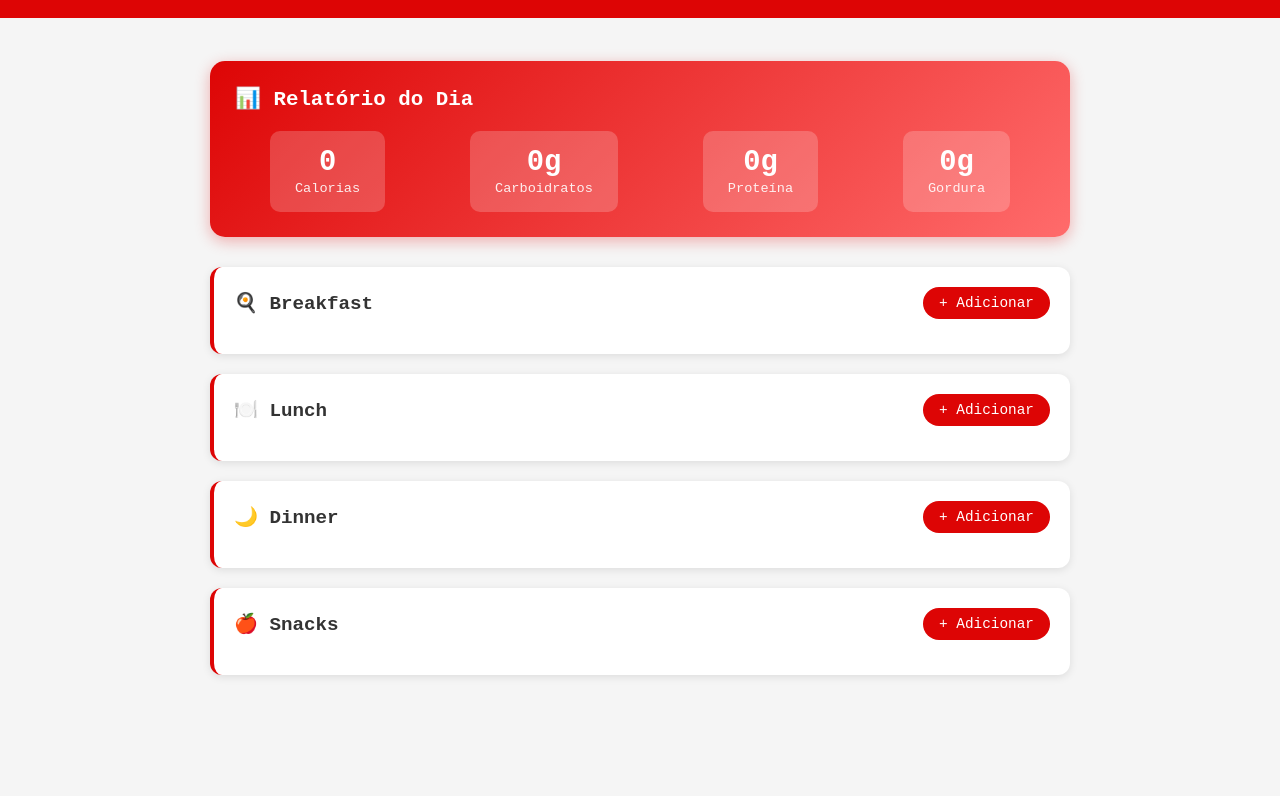
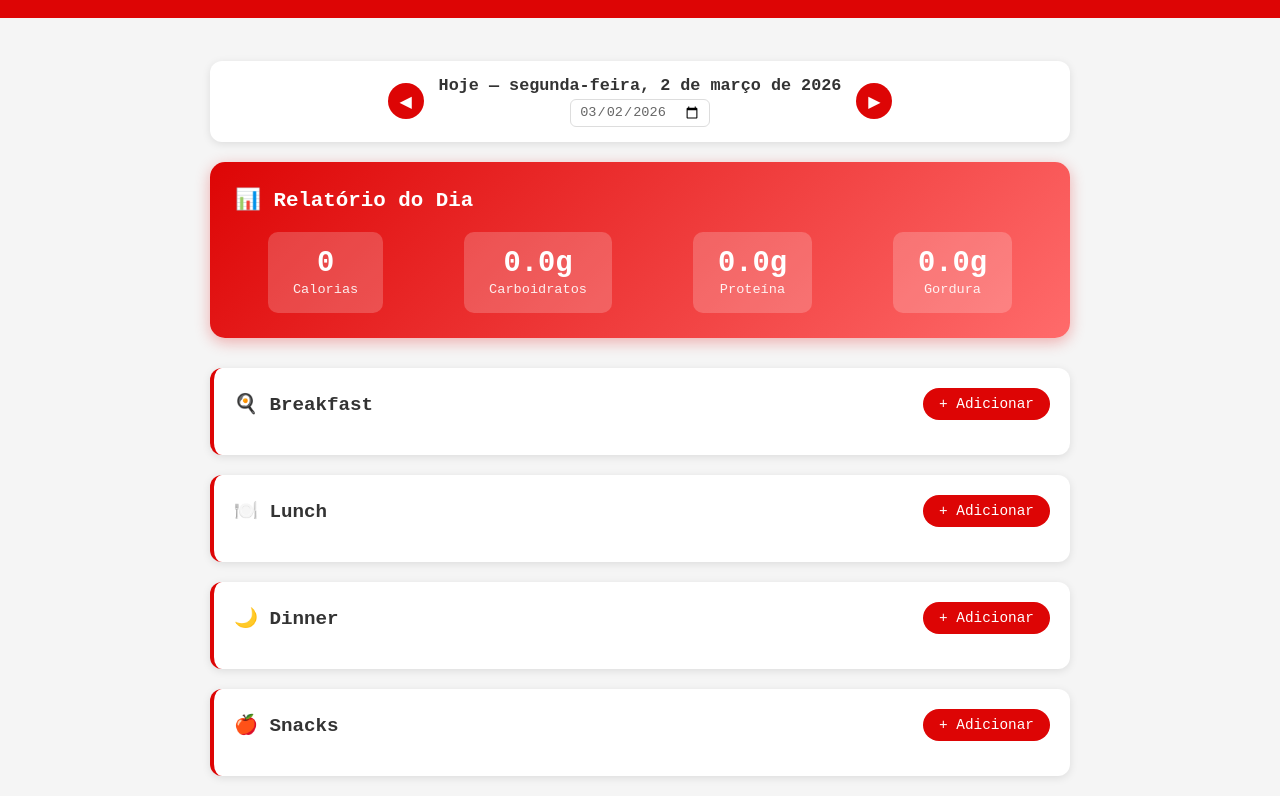
Before and after one commit to Hotto-Fraga/Daily-Meal-Hotto, a website: page home.html in a window 1280 px wide. Shown: the part 59-855 px from the top of the page. Before the commit the page ends 800 px from the top, so only its background shows below. Drawn offline with Linux system fonts and the light colour scheme.

Commit message:
Adicionar calendário com histórico diário e persistência localStorage

```diff
--- a/app.js
+++ b/app.js
@@ -16,6 +16,8 @@ app.use(express.static(__dirname));
 app.get('/', (req, res) => {
     res.sendFile(path.join(__dirname, 'home.html'));
 });
+
+// Rota para obter o IP do cliente
 app.get('/ip', async (req, res) => {
   try {
     const response = await fetch('https://api.ipify.org?format=json');
--- a/app/addfood.js
+++ b/app/addfood.js
@@ -1,11 +1,85 @@
-// Variáveis globais para gerenciar refeições
+// ==================== GESTÃO DE DATAS ====================
+
+// Data selecionada (formato YYYY-MM-DD)
+let selectedDate = getTodayString();
 let currentMeal = '';
-const meals = {
-    breakfast: [],
-    lunch: [],
-    dinner: [],
-    snacks: []
-};
+let meals = { breakfast: [], lunch: [], dinner: [], snacks: [] };
+
+function getTodayString() {
+    const today = new Date();
+    return today.toISOString().split('T')[0];
+}
+
+function formatDateLabel(dateStr) {
+    const today = getTodayString();
+    const date = new Date(dateStr + 'T12:00:00');
+    const options = { weekday: 'long', day: 'numeric', month: 'long', year: 'numeric' };
+    const formatted = date.toLocaleDateString('pt-BR', options);
+
+    if (dateStr === today) return `Hoje — ${formatted}`;
+
+    const yesterday = new Date();
+    yesterday.setDate(yesterday.getDate() - 1);
+    if (dateStr === yesterday.toISOString().split('T')[0]) return `Ontem — ${formatted}`;
+
+    return formatted;
+}
+
+function changeDate(offset) {
+    const date = new Date(selectedDate + 'T12:00:00');
+    date.setDate(date.getDate() + offset);
+    selectedDate = date.toISOString().split('T')[0];
+    document.getElementById('date-picker').value = selectedDate;
+    refreshUI();
+}
+
+function loadDate(dateStr) {
+    selectedDate = dateStr;
+    refreshUI();
+}
+
+function refreshUI() {
+    document.getElementById('current-date-label').textContent = formatDateLabel(selectedDate);
+    document.getElementById('date-picker').value = selectedDate;
+    meals = loadMealsFromStorage(selectedDate);
+    ['breakfast', 'lunch', 'dinner', 'snacks'].forEach(m => updateMealList(m));
+    updateTotals();
+    updateAddButtons();
+}
+
+// Desativar botões "Adicionar" para dias passados (opcional: remover se quiser editar o passado)
+function updateAddButtons() {
+    const isEditable = true; // mude para (selectedDate === getTodayString()) se quiser bloquear dias passados
+    document.querySelectorAll('.add-btn').forEach(btn => {
+        btn.disabled = !isEditable;
+        btn.style.opacity = isEditable ? '1' : '0.4';
+    });
+}
+
+// ==================== LOCALSTORAGE ====================
+
+function getStorageKey(dateStr) {
+    return `meals_${dateStr}`;
+}
+
+function saveMealsToStorage() {
+    localStorage.setItem(getStorageKey(selectedDate), JSON.stringify(meals));
+    // Guardar lista de datas com dados
+    const dates = JSON.parse(localStorage.getItem('meal_dates') || '[]');
+    if (!dates.includes(selectedDate)) {
+        dates.push(selectedDate);
+        dates.sort();
+        localStorage.setItem('meal_dates', JSON.stringify(dates));
+    }
+}
+
+function loadMealsFromStorage(dateStr) {
+    const data = localStorage.getItem(getStorageKey(dateStr));
+    if (data) return JSON.parse(data);
+    return { breakfast: [], lunch: [], dinner: [], snacks: [] };
+}
+
+// ==================== MODAL & ALIMENTOS ====================
 
 function openAddFood(meal) {
     currentMeal = meal;
@@ -41,6 +115,7 @@ function addFoodManual() {
 
     const food = { name, calories, carbs, protein, fat };
     meals[currentMeal].push(food);
+    saveMealsToStorage();
     updateMealList(currentMeal);
     updateTotals();
     closeModal();
@@ -63,6 +138,7 @@ function updateMealList(meal) {
 
 function removeFood(meal, index) {
     meals[meal].splice(index, 1);
+    saveMealsToStorage();
     updateMealList(meal);
     updateTotals();
 }
@@ -84,6 +160,8 @@ function updateTotals() {
     document.getElementById('total-protein').textContent = totalProtein.toFixed(1) + 'g';
     document.getElementById('total-fat').textContent = totalFat.toFixed(1) + 'g';
 }
+
+// ==================== PESQUISA API ====================
 
 async function searchFood() {
     const query = document.getElementById('food-search').value;
@@ -122,7 +200,6 @@ async function searchFood() {
 }
 
 function selectFood(name, description) {
-    // Parse description: "Per 100g - Calories: 52kcal | Fat: 0.17g | Carbs: 13.81g | Protein: 0.26g"
     const calories = parseFloat(description.match(/Calories:\s*([\d.]+)/)?.[1]) || 0;
     const fat = parseFloat(description.match(/Fat:\s*([\d.]+)/)?.[1]) || 0;
     const carbs = parseFloat(description.match(/Carbs:\s*([\d.]+)/)?.[1]) || 0;
@@ -130,7 +207,14 @@ function selectFood(name, description) {
 
     const food = { name, calories, carbs, protein, fat };
     meals[currentMeal].push(food);
+    saveMealsToStorage();
     updateMealList(currentMeal);
     updateTotals();
     closeModal();
 }
+
+// ==================== INICIALIZAÇÃO ====================
+
+document.addEventListener('DOMContentLoaded', () => {
+    refreshUI();
+});
--- a/home.html
+++ b/home.html
@@ -13,6 +13,16 @@
     </div>
 
     <div class="main-container">
+        <!-- Calendário / Seletor de Data -->
+        <div class="calendar-container">
+            <button class="cal-nav-btn" onclick="changeDate(-1)">&#9664;</button>
+            <div class="date-display">
+                <span id="current-date-label"></span>
+                <input type="date" id="date-picker" onchange="loadDate(this.value)">
+            </div>
+            <button class="cal-nav-btn" onclick="changeDate(1)">&#9654;</button>
+        </div>
+
         <!-- Relatório Nutricional -->
         <div class="report-container">
             <h2>📊 Relatório do Dia</h2>
--- a/style.css
+++ b/style.css
@@ -40,6 +40,66 @@ body {
     max-width: 900px;
     margin-left: auto;
     margin-right: auto;
+}
+
+/* Calendario / Seletor de Data */
+.calendar-container {
+    display: flex;
+    align-items: center;
+    justify-content: center;
+    gap: 15px;
+    margin-bottom: 20px;
+    background: #ffffff;
+    padding: 15px 20px;
+    border-radius: 12px;
+    box-shadow: 0 2px 8px rgba(0,0,0,0.1);
+}
+
+.cal-nav-btn {
+    background: #dd0505;
+    color: white;
+    border: none;
+    width: 36px;
+    height: 36px;
+    border-radius: 50%;
+    font-size: 1em;
+    cursor: pointer;
+    display: flex;
+    align-items: center;
+    justify-content: center;
+    transition: background-color 0.3s;
+}
+
+.cal-nav-btn:hover {
+    background: #bb0404;
+}
+
+.date-display {
+    display: flex;
+    flex-direction: column;
+    align-items: center;
+    gap: 4px;
+}
+
+.date-display #current-date-label {
+    font-weight: bold;
+    font-size: 1.05em;
+    color: #333;
+}
+
+.date-display input[type="date"] {
+    border: 1px solid #ddd;
+    border-radius: 6px;
+    padding: 4px 8px;
+    font-family: 'Fira Code', monospace;
+    font-size: 0.85em;
+    color: #666;
+    cursor: pointer;
+}
+
+.date-display input[type="date"]:focus {
+    border-color: #dd0505;
+    outline: none;
 }
 
 /* Relatorio Nutricional */
```
